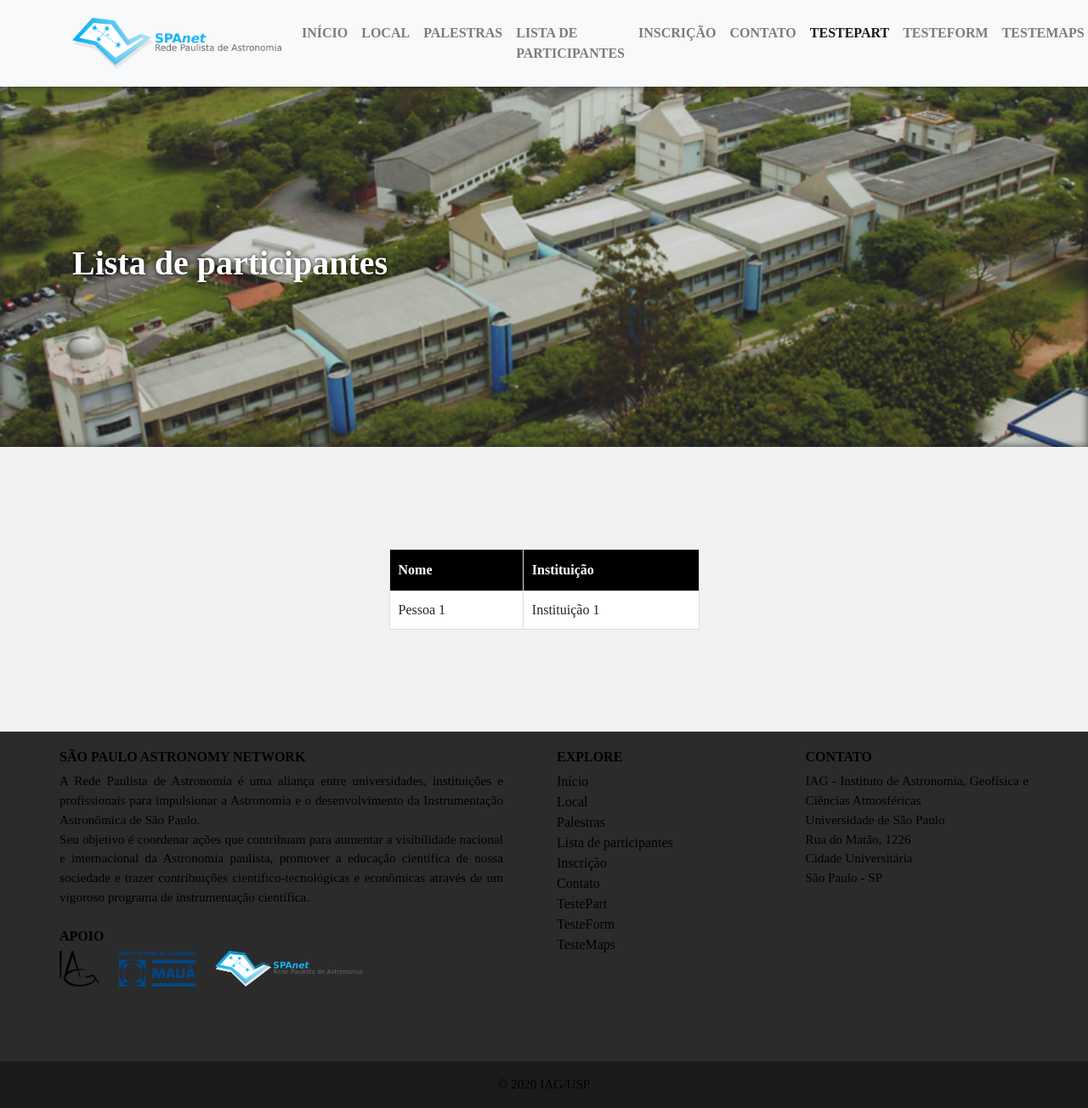
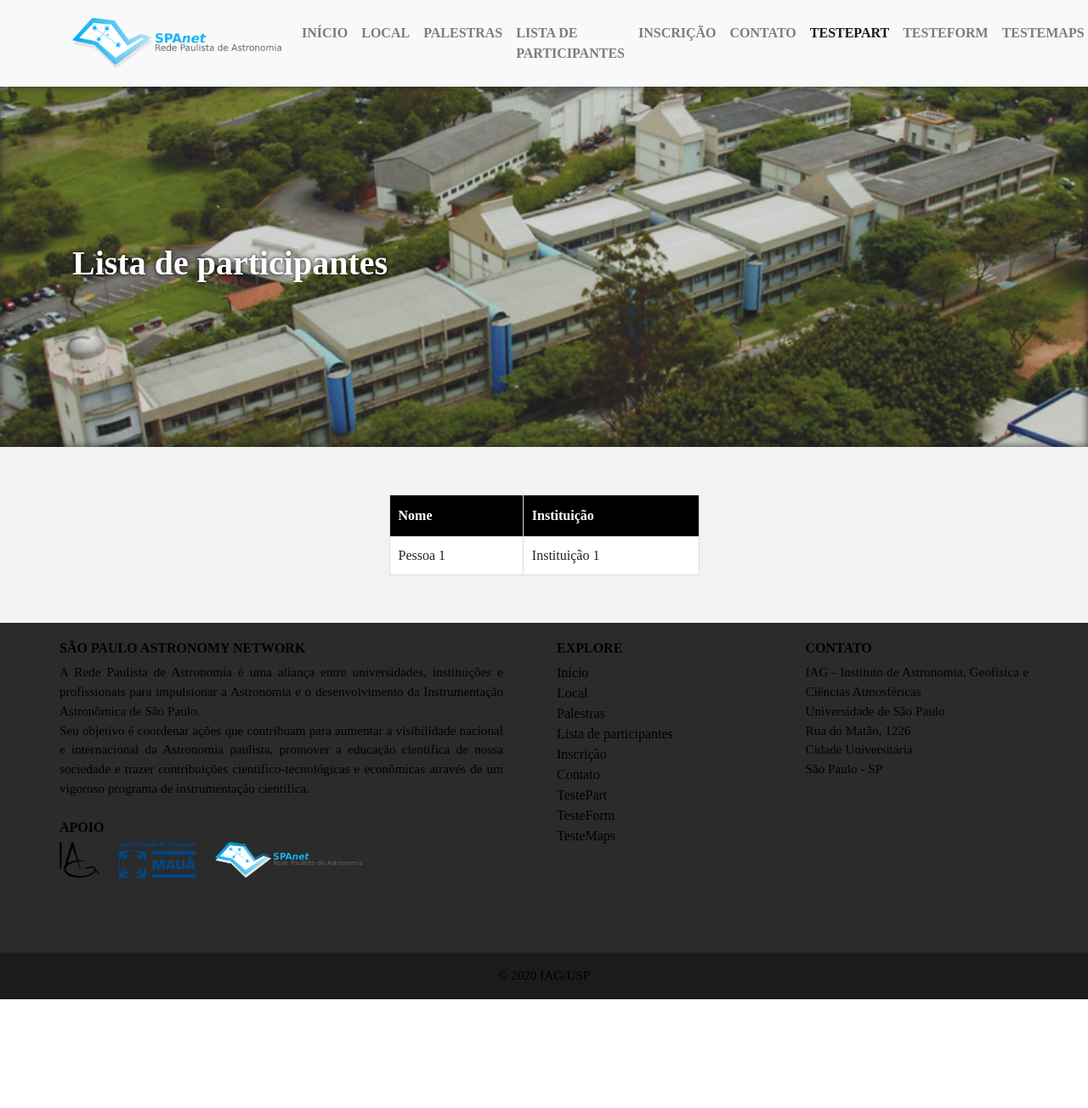
Before and after one commit to wosmla/website, a Jekyll site: the page built from _pgs/testpart.html, in a window 1280 px wide. Shown: the whole page at 85% size. Built offline with Jekyll 4.4.1, drawn with Linux system fonts in a browser that asks for light colours; after the commit the page ends 1176 px from its top, so only the background shows below that.

Commit message:
Update testpart.html

```diff
--- a/_pgs/testpart.html
+++ b/_pgs/testpart.html
@@ -5,7 +5,7 @@ layout: default
 {% include header.html image="/assets/img/iag.png" title="Lista de participantes"
     boldtitle="true" %}
 
-<section style="padding: 6rem 0; background: rgb(241, 242, 243);">
+<section style="padding: 2rem 0; background: rgb(241, 242, 243);">
   <div class="container">
     <div class="row">
       <div class="col-xl-8 mx-auto">
```
